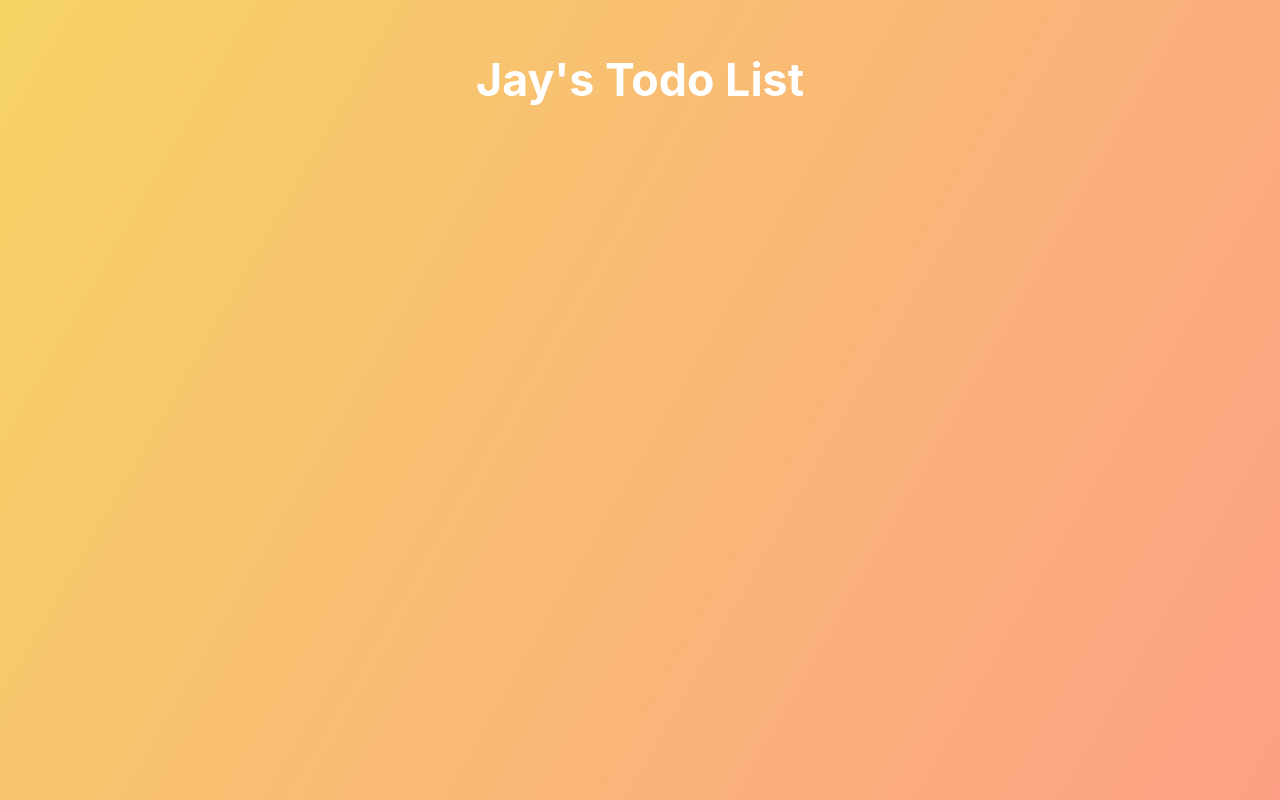
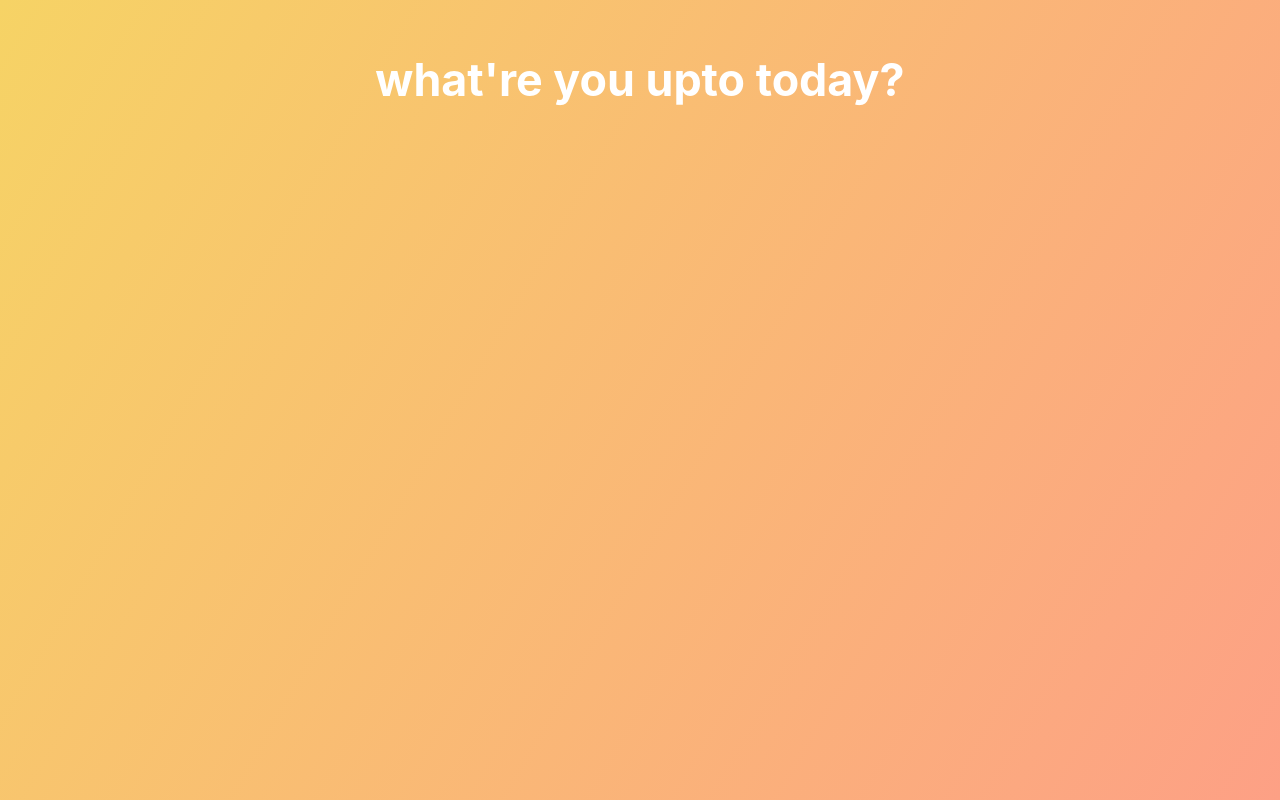
Before and after one commit to jaisharx/react-todo-app, a React (Create React App) app: page / in a window 1280 px wide. Built offline with nearby package versions, Linux system fonts and the light colour scheme.

Commit message:
added form and todolist component

```diff
--- a/src/App.js
+++ b/src/App.js
@@ -1,14 +1,19 @@
 import React from 'react';
 import './App.scss';
+
+import Form from './components/Form';
+import TodoList from './components/TodoList';
 
 function App() {
     return (
         <div className="App">
-
             <header>
-                <h1>Jay's Todo List</h1>
+                <h1>what're you upto today?</h1>
             </header>
 
+            <Form />
+
+            <TodoList />
         </div>
     );
 }
```
